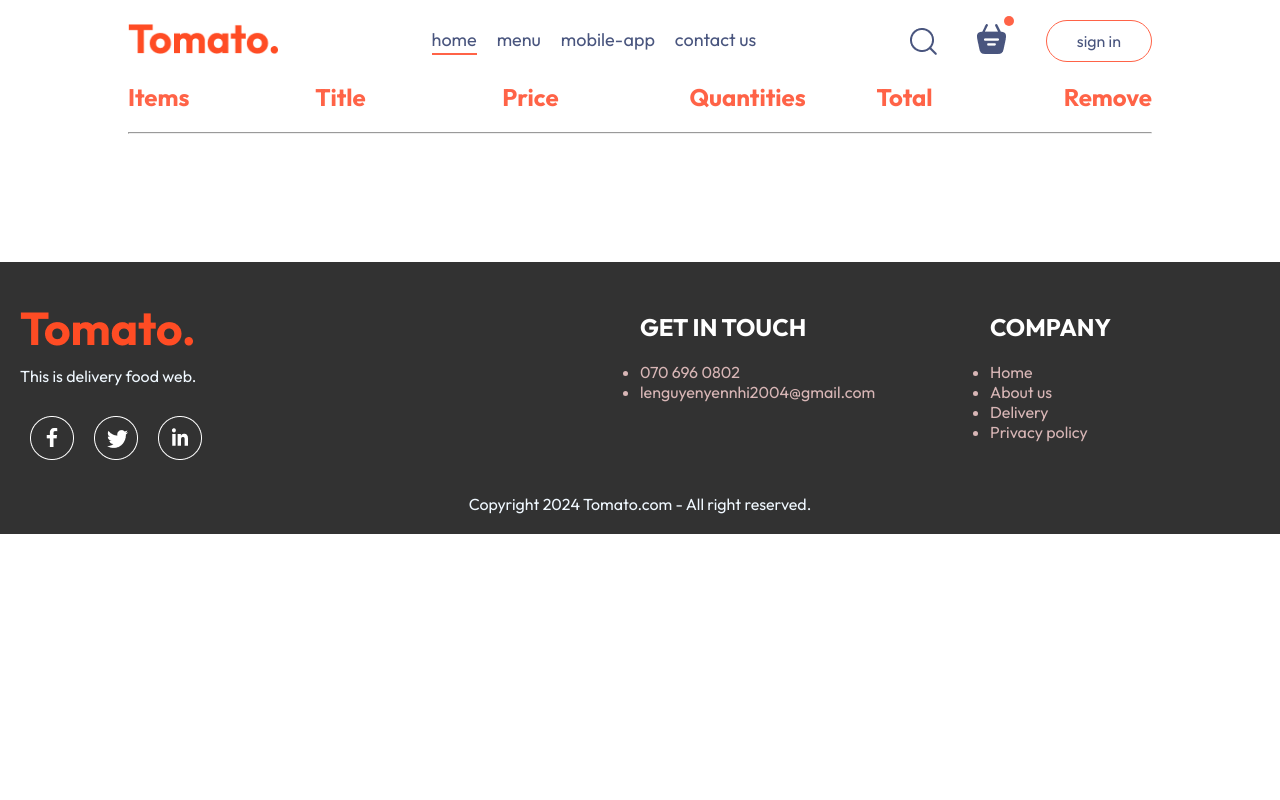
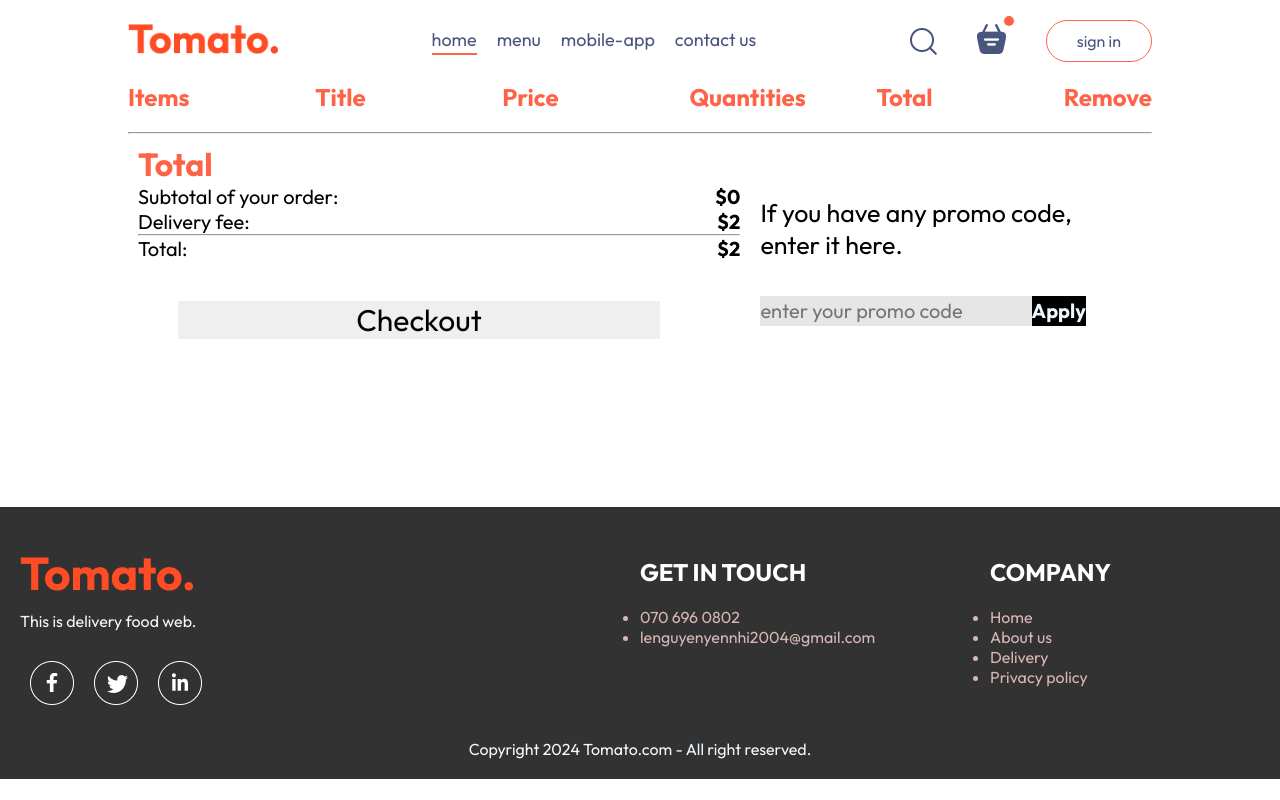
Before and after one commit to LeNguyenYenNhi2812/Delivery_Food, a React (Vite) app in the folder frontend/: page /cart in a window 1280 px wide. Built offline with nearby package versions, Linux system fonts and the light colour scheme.

Commit message:
add cart-bottom

```diff
--- a/frontend/src/components/loginPopup/loginPopup.css
+++ b/frontend/src/components/loginPopup/loginPopup.css
@@ -53,6 +53,7 @@
     width: 60%;
     font-size: 1rem;
     min-width: 200px;
+    border: none;
 }
 .login-popup-inputs input:focus{
     width: 100%;
--- a/frontend/src/context/StoreContext.jsx
+++ b/frontend/src/context/StoreContext.jsx
@@ -19,17 +19,23 @@ const addToCart=(itemId) => {
         setCartItems((prev)=>({...prev,[itemId]:prev[itemId]-1}))
     }
 
-    useEffect(()=>{
-        console.log(cartItems);
-
-    },[cartItems])
-
+    const getCartTotal=()=>{
+        let sum=0;
+        for( const item in cartItems){
+            if(cartItems[item]>0){
+            let chosenItem=food_list.find((food)=>food._id===item);
+            sum+=chosenItem.price*cartItems[item];
+        }
+    }
+    return sum;
+}
     const contextValue ={
    food_list,
    cartItems,
    setCartItems,
    addToCart,
-   removeFromCart
+   removeFromCart,
+   getCartTotal
     }
         return (
             <StoreContext.Provider value={contextValue}>
--- a/frontend/src/pages/cart/cart.css
+++ b/frontend/src/pages/cart/cart.css
@@ -30,3 +30,63 @@
 #title-content{
     font-size: 25px;
 }
+
+
+.cart-bottom{
+    display: grid;
+    grid-template-columns: 1.8fr 1.2fr;
+    align-items: center;
+    font-size: 20px;
+    margin: 10px;
+}
+.cart-total p {
+    display: inline;
+}
+#total-title{
+
+    color:tomato;
+    font-size: 32px;
+    font-weight: bold;
+
+}
+#total-num {
+
+   float: right;
+   font-weight: bold;
+   font-size: 20px;
+}
+
+.cart-total button{
+    font-size: 30px;
+    margin: 40px;
+    width: 80%;
+    border: none;
+   cursor: pointer;
+}
+.cart-total button:hover{
+    background-color: tomato;
+}
+.cart-discount{
+
+    align-items: center;
+    font-size: 25px;
+    margin: 20px;
+
+}
+.cart-discount-input input{
+    font-size: 20px;
+    width: 75%;
+    background-color: rgb(231, 230, 230);
+    border: none;
+    height: 30px;
+
+}
+.cart-discount-input button{
+    font-size: 20px;
+    background-color: black;
+    height: 30px;
+    border: none;
+    cursor: pointer;
+    color: aliceblue;
+    font-weight: bold;
+}
--- a/frontend/src/pages/cart/cart.jsx
+++ b/frontend/src/pages/cart/cart.jsx
@@ -3,7 +3,7 @@ import './cart.css'
 import { StoreContext } from './../../context/StoreContext';
 
 const cart = () => {
-  const {cartItems,food_list,removeFromCart}=useContext(StoreContext);
+  const {cartItems,food_list,removeFromCart,getCartTotal}=useContext(StoreContext);
   return (
     <div className='cart'>
       <div className="cart-item">
@@ -36,6 +36,32 @@ const cart = () => {
 
       })}
       </div>
+      <div className="cart-bottom">
+        <div className="cart-total">
+          <p id="total-title">Total</p>
+          <br></br>
+          <p>Subtotal of your order:</p>
+          <p id="total-num">${getCartTotal()}</p>
+          <br></br>
+          <p>Delivery fee:</p>
+          <p id="total-num">$2</p>
+          <br></br>  <hr></hr>
+          <p>Total:</p>
+          <p id="total-num">${getCartTotal()+2}</p>
+        <br></br>
+          <button>Checkout</button>
+          </div>
+          <div className="cart-discount">
+            <p>If you have any promo code, enter it here.</p>
+            <br></br>
+            <div className="cart-discount-input">
+              <input type="text" placeholder='enter your promo code' />
+                <button>Apply</button>
+            </div>
+          </div>
+
+
+      </div>
     </div>
   )
 }
```
